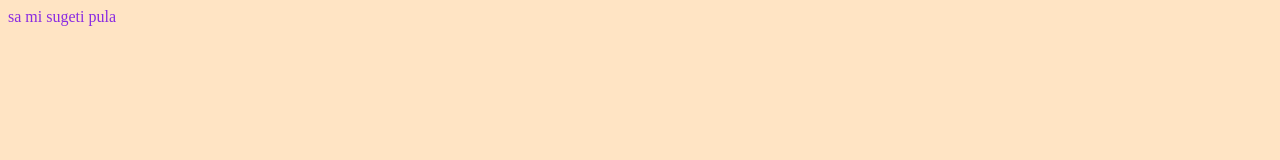
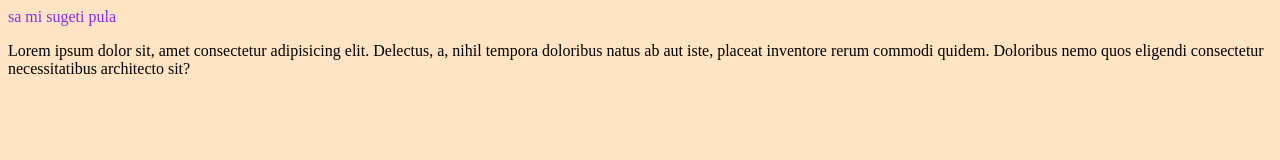
Before and after one commit to Emeraldarcher34/siteulluitoruk, a plain HTML site: page index.html in a window 1280 px wide. Drawn offline with Linux system fonts and the light colour scheme.

Commit message:
modificare

```diff
--- a/index.html
+++ b/index.html
@@ -7,5 +7,6 @@
         <p>
             sa mi sugeti pula
         </p>
+        Lorem ipsum dolor sit, amet consectetur adipisicing elit. Delectus, a, nihil tempora doloribus natus ab aut iste, placeat inventore rerum commodi quidem. Doloribus nemo quos eligendi consectetur necessitatibus architecto sit?
     </body>
 </html>
```
